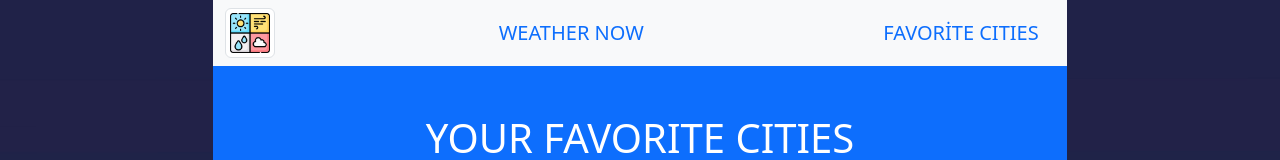
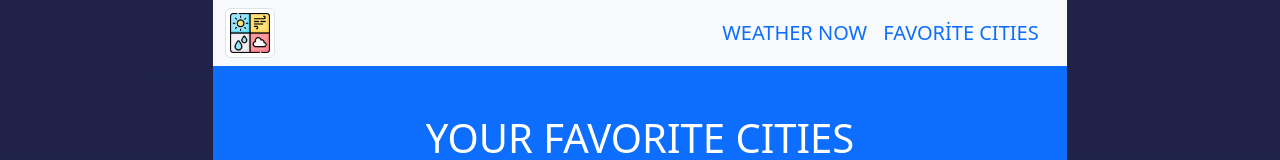
Before and after one commit to mertugrulfrontenddev/useeffect-app, a React (Create React App) app: page /favoriteCities in a window 1280 px wide. Shown: the top 160 px of the page. Built offline with nearby package versions, Linux system fonts and the light colour scheme; no server answers.

Commit message:
added-collapse-menu

```diff
--- a/src/App.js
+++ b/src/App.js
@@ -8,6 +8,7 @@ import "bootstrap/dist/css/bootstrap.min.css";
 import Navbar from "./components/Navbar";
 import Footer from "./components/Footer";
 import FavoriteCitiesPage from "./components/FavoriteCitiesPage";
+import "bootstrap/dist/js/bootstrap.bundle.min.js";
 
 function App() {
   let favoriteCityArr = [];
--- a/src/components/FavoriteCitiesPage.jsx
+++ b/src/components/FavoriteCitiesPage.jsx
@@ -9,7 +9,7 @@ const FavoriteCitiesPage = ({ favoriteCity }) => {
           <div key={city.cityName} className="col-12 col-sm-6 col-md-4 mt-2">
             <div className="card mb-2">
               <div className="card-body bg-white ">
-                <FavoriteCityItem favoriteCity={[city]} />
+                <FavoriteCityItem favoriteCity={city} />
               </div>
             </div>
           </div>
--- a/src/components/FavoriteCityItem.jsx
+++ b/src/components/FavoriteCityItem.jsx
@@ -1,50 +1,39 @@
 import { useEffect, useState } from "react";
 
 const FavoriteCityItem = ({ favoriteCity }) => {
-  let [weatherData, setWeatherData] = useState({});
+  const [weatherData, setWeatherData] = useState(null);
 
   useEffect(() => {
-    favoriteCity.forEach((city) => {
     fetch(
       `https://api.openweathermap.org/data/2.5/weather?q=${encodeURIComponent(
-          city.cityName
+        favoriteCity.cityName
       )}&appid=bbadcd2c819b4ceb761eb7c329eaabab&units=metric`
     )
       .then((response) => response.json())
       .then((data) => {
-          setWeatherData((prevData) => ({
-            ...prevData,
-            [city.cityName]: data,
-          }));
-        });
+        setWeatherData(data);
+      })
+      .catch((error) => {
+        console.error("Hata oluştu:", error);
       });
   }, [favoriteCity]);
 
   return (
-    <div>
-      {favoriteCity.map((city) => (
-        <div key={city.cityname} className="card  ">
+    <div className="card">
       <div className="card-body d-flex flex-column align-items-center gap-2">
         <img
           src="./images/meteorology.png"
           style={{ maxWidth: 60, maxHeight: 60 }}
           alt=""
         />
-            <span className="badge bg-primary">{city.cityName}</span>
+        <span className="badge bg-primary">{favoriteCity.cityName}</span>
         <span className="badge bg-danger">
-              Sıcaklık:
-              {weatherData[city.cityName] ? (
-                weatherData[city.cityName].main.temp
-              ) : (
-                <p>Loading...</p>
-              )}
+          Sıcaklık: {weatherData ? weatherData.main.temp : <p>Loading...</p>}
         </span>
         <span className="badge bg-secondary">
-              Weather Forecast: {city.cityName}
+          Weather Forecast: {favoriteCity.cityName}
         </span>
       </div>
-        </div>
-      ))}
     </div>
   );
 };
--- a/src/components/Navbar.jsx
+++ b/src/components/Navbar.jsx
@@ -2,20 +2,42 @@ import { Link } from "react-router-dom";
 
 const Navbar = () => {
   return (
-    <nav class="navbar bg-body-tertiary w-100">
-      <div class="container d-flex align-items-center justify-content-between">
+    <nav class="navbar navbar-expand-lg bg-body-tertiary">
+      <div class="container-fluid">
+        <button
+          class="navbar-toggler"
+          type="button"
+          data-bs-toggle="collapse"
+          data-bs-target="#navbarNav"
+          aria-controls="navbarNav"
+          aria-expanded="false"
+          aria-label="Toggle navigation"
+        >
+          <span class="navbar-toggler-icon"></span>
+        </button>
         <img
           src="./images/meteorology.png"
-          className="img-thumbnail"
+          className="img-thumbnail me-3"
           alt=""
           style={{ width: "50px", height: "auto" }}
         />
-        <Link class="navbar-brand text-primary link-nav" to="/">
-          WEATHER NOW
-        </Link>
-        <Link class="navbar-brand text-primary link-nav" to="/favoriteCities">
-          FAVORİTE CITIES
-        </Link>
+        <div class="collapse navbar-collapse" id="navbarNav">
+          <ul class="navbar-nav" style={{ marginLeft: "auto" }}>
+            <li class="nav-item">
+              <Link class="navbar-brand text-primary link-nav" to="/">
+                WEATHER NOW
+              </Link>
+            </li>
+            <li class="nav-item">
+              <Link
+                class="navbar-brand text-primary link-nav"
+                to="/favoriteCities"
+              >
+                FAVORİTE CITIES
+              </Link>
+            </li>
+          </ul>
+        </div>
       </div>
     </nav>
   );
```
Lines whose indentation alone changed are shown as unchanged.
